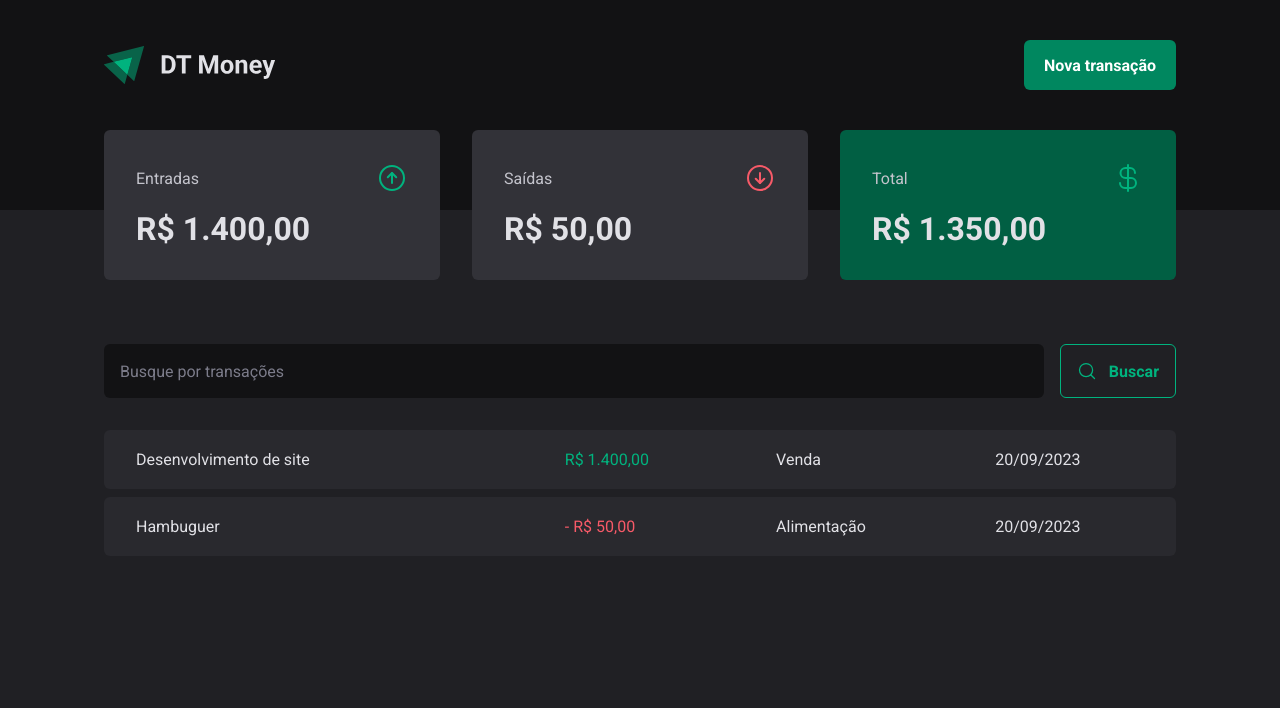
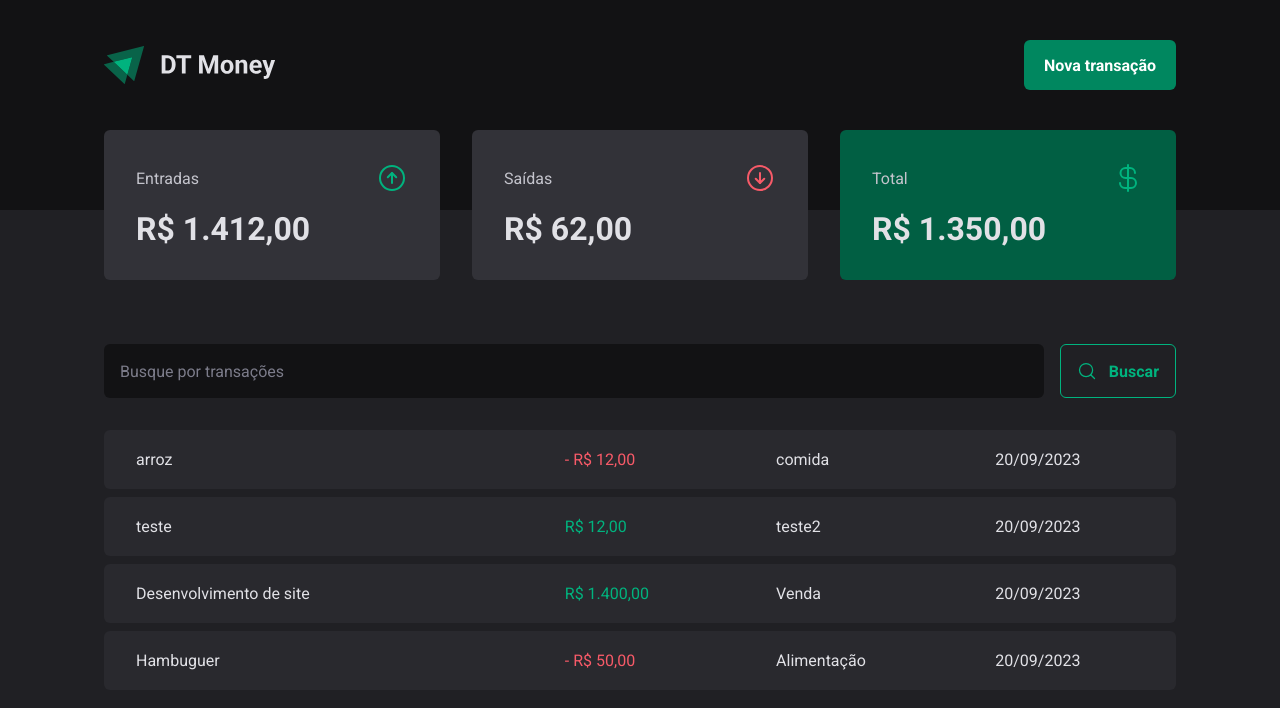
Before and after one commit to mercurio236/dt-money, a React (Vite) app: page / in a window 1280 px wide. Shown: the top 708 px of the page. Built offline with nearby package versions, Linux system fonts and the light colour scheme; data requests are answered from the project's data file.

Commit message:
feat: ajustado o cadastro de valor em transação

```diff
--- a/server.json
+++ b/server.json
@@ -15,6 +15,22 @@
       "category": "Alimentação",
       "price": 50,
       "createdAt": "2023-09-20T14:10:49.726Z"
+    },
+    {
+      "description": "teste",
+      "price": 12,
+      "category": "teste2",
+      "type": "income",
+      "createdAt": "2023-09-20T20:28:07.955Z",
+      "id": 3
+    },
+    {
+      "description": "arroz",
+      "price": 12,
+      "category": "comida",
+      "type": "outcome",
+      "createdAt": "2023-09-20T20:59:37.490Z",
+      "id": 4
     }
   ]
 }
--- a/src/components/NewTransactionModal/index.tsx
+++ b/src/components/NewTransactionModal/index.tsx
@@ -10,6 +10,8 @@
 import * as z from 'zod'
 import { Controller, useForm } from 'react-hook-form'
 import { zodResolver } from '@hookform/resolvers/zod/src/zod.js'
+import { useContext } from 'react'
+import { TransactionsContext } from '../../contexts/TransactionsContext'
 
 const newTransactionFormSchema = z.object({
   description: z.string(),
@@ -21,20 +23,30 @@
 type newTransactionsFormInputs = z.infer<typeof newTransactionFormSchema>
 
 export function NewTrasactionModal() {
+  const { createTransaction } = useContext(TransactionsContext)
   const {
     handleSubmit,
     register,
     formState: { isSubmitting },
     control,
+    reset,
   } = useForm<newTransactionsFormInputs>({
     resolver: zodResolver(newTransactionFormSchema),
     defaultValues: {
-      type: 'income'
-    }
+      type: 'income',
+    },
   })
 
-  function handleCreateNewTransaction(data: newTransactionsFormInputs) {
-    console.log(data)
+  async function handleCreateNewTransaction(data: newTransactionsFormInputs) {
+    const { description, price, category, type } = data
+
+    await createTransaction({
+      description,
+      price,
+      category,
+      type,
+    })
+    reset()
   }
   return (
     <Dialog.Portal>
@@ -67,9 +79,12 @@
           <Controller
             control={control}
             name="type"
-            render={({field}) => {
+            render={({ field }) => {
               return (
-                <TransactionType onValueChange={field.onChange} value={field.value}>
+                <TransactionType
+                  onValueChange={field.onChange}
+                  value={field.value}
+                >
                   <TransactionTypeButton variant="income" value="income">
                     <ArrowCircleUp size={24} />
                     Entrada
--- a/src/contexts/TransactionsContext.tsx
+++ b/src/contexts/TransactionsContext.tsx
@@ -10,14 +10,24 @@
   createdAt: string
 }
 
+interface CreateTransactionInput {
+  description: string
+  price: number
+  category: string
+  type: 'income' | 'outcome'
+}
+
 interface TransactionContextType {
   transactions: TransactionProps[]
   fetchTransactions: (query?: string) => Promise<void>
+  createTransaction: (data: CreateTransactionInput) => Promise<void>
 }
 
 interface TransactionProviderProps {
   children: ReactNode
 }
+
+
 
 export const TransactionsContext = createContext({} as TransactionContextType)
 
@@ -27,10 +37,25 @@
   async function fetchTransactions(query?: string) {
     const response = await api.get('transactions', {
       params: {
+        _sort: 'createdAt',
+        _order: 'desc',
         q: query,
       },
     })
     setTransactions(response.data)
+  }
+
+  async function createTransaction(data: CreateTransactionInput) {
+    const { description, price, category, type } = data
+    const response = await api.post('transactions', {
+      description,
+      price,
+      category,
+      type,
+      createdAt: new Date(),
+    })
+
+    setTransactions((prevState) => [response.data, ...prevState])
   }
 
   useEffect(() => {
@@ -38,7 +63,9 @@
   }, [])
 
   return (
-    <TransactionsContext.Provider value={{ transactions, fetchTransactions }}>
+    <TransactionsContext.Provider
+      value={{ transactions, fetchTransactions, createTransaction }}
+    >
       {children}
     </TransactionsContext.Provider>
   )
--- a/src/lib/axios.ts
+++ b/src/lib/axios.ts
@@ -1,5 +1,5 @@
 import axios from "axios";
 
 export const api = axios.create({
-    baseURL:'http://localhost:3333'
+    baseURL:'http://localhost:3333/'
 })
```
